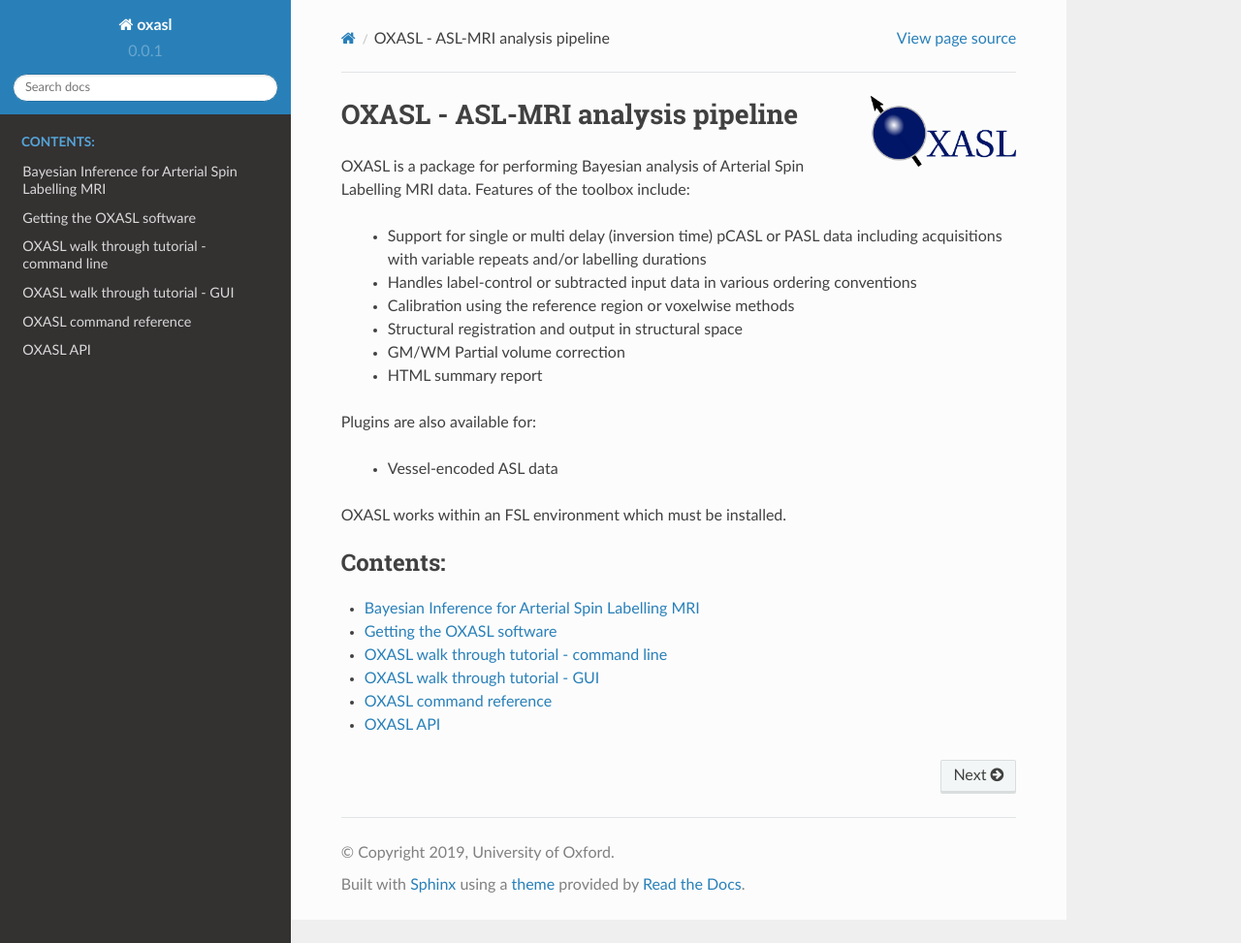
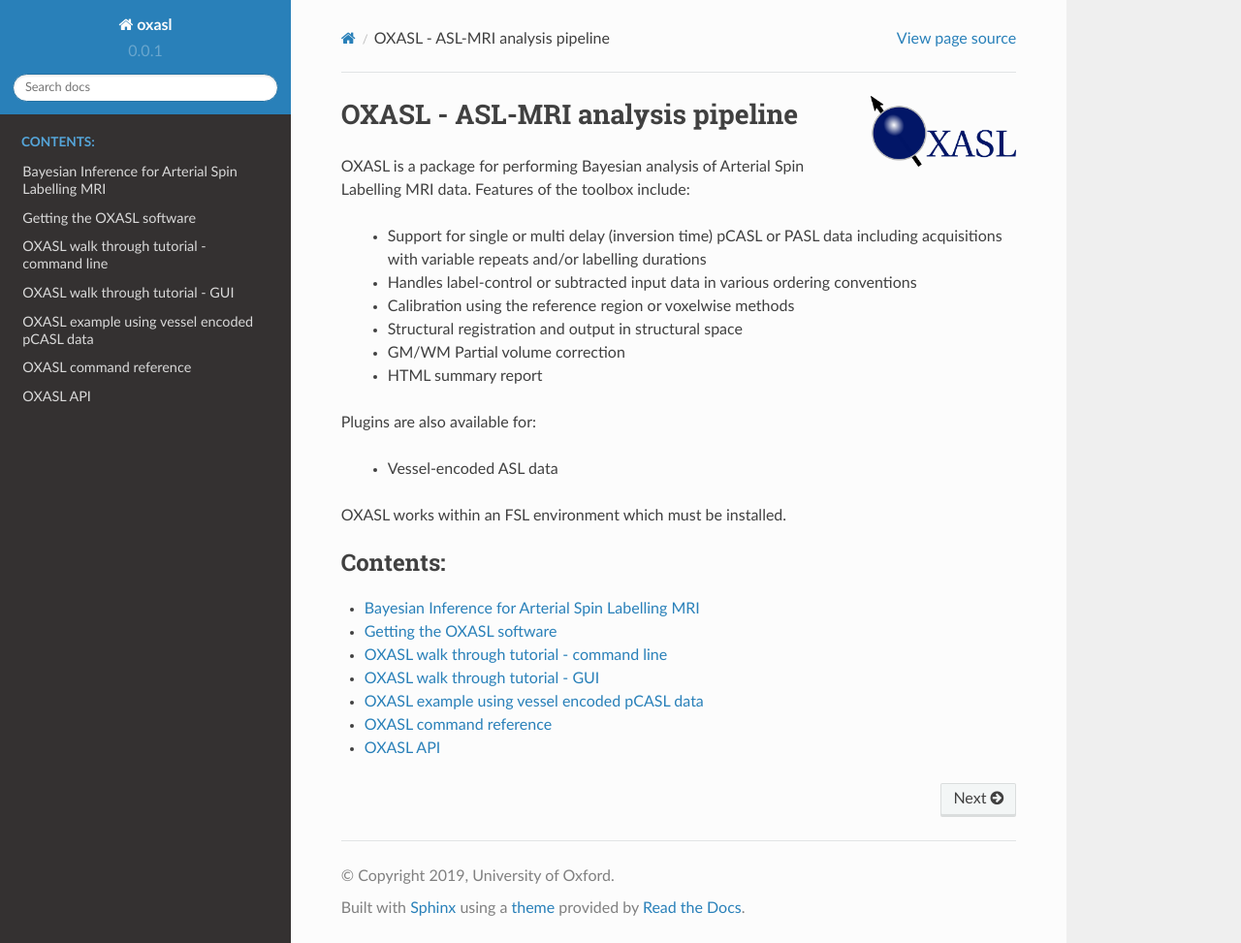
Before and after one commit to physimals/oxasl, a Sphinx documentation site: the page built from doc/index.rst, in a window 1280 px wide and 973 px high. Shown: the whole window at 97% size. Built offline with Sphinx 7.4.7 and the Read the Docs theme 2.0.0, drawn with Linux system fonts in a browser that asks for light colours; some of the changed lines change nothing that is shown.

Commit message:
Added a basic vessel-encoding example

```diff
--- /dev/null
+++ b/doc/example_ve.rst
@@ -0,0 +1,180 @@
+.. _CLI:
+
+OXASL example using vessel encoded pCASL data
+=============================================
+
+This example shows how to process vessel encoded pCASL data with OXASL.
+
+Obtaining and installing ``VEASL``
+~~~~~~~~~~~~~~~~~~~~~~~~~~~~~~~~~~
+
+Vessel encoded ASL can only be processed when the ``VEASL`` tool for
+vessel decoding is installed. Currently we are not able to distribute
+this tool publically, so if you are interested in processing VEPCASL data
+please contact Michael Chappell (michael.chappell@eng.ox.ac.uk) to obtain
+a copy of the VEASL code.
+
+VEASL must be installed in your path. The ideal installation locations are
+either:
+
+ - ``$FSLDIR/bin`` if you have access to ``$FSLDIR``
+ - ``$FSLDEVDIR/bin`` if you have defined ``$FSLDEVDIR``
+ - Anywhere else in your default ``$PATH``
+
+Running OXASL on VE data
+~~~~~~~~~~~~~~~~~~~~~~~~
+
+The key distinction between running VE data and regular ASL data is the ``--iaf`` option.
+This should be set to one of:
+
+ - ``--iaf=ve`` for raw VEPCASL data
+ - ``--iaf=vediff`` for VEPCASL data which has undergone pairwise subtraction
+
+In addition the following option must be provided for VE data:
+
+ - ``--veslocs=<vessel locations file>``
+
+The vessel locations file defines the initial locations for the encoded vessels - the
+first row gives the X co-ordinates, the second row the Y co-ordinates. For example
+this data defines 4 source vessels::
+
+    -25  25 -25  25
+    -13 -13 -24 -25
+
+The encoding sequence is currently assumed to be determined from the estimated initial
+vessel locations.
+
+An example command line for multi-PLD VEPCASL data would be:
+
+    oxasl -i mpld_asltc --casl --iaf=ve --ibf=tis --slicedt=0.0452 \
+          --plds=0.25,0.5,0.75,1.0,1.25,1.5 --bolus=1.4 \
+          --veslocs=veslocs.txt \
+          -o oxasl_out
+
+Other standard OXASL options can also be used to enable calibration, provide structural data,
+or apply preprocessing corrections to the data.
+
+Pairwise subtracted VE data
+---------------------------
+
+By using ``--iaf=vediff`` it is possible to process pairwise-subtracted VE data. In general
+it is better to use the raw data, however some preprocessing strategies, such as denoising,
+may be better applied to subtracted data, where the static signal has been removed. **It
+is probably not a good idea to apply motion correction in this case as the subtracted images
+may only show signal in parts of the brain**. Do motion correction prior to subtraction instead.
+
+Additional common VE options
+~~~~~~~~~~~~~~~~~~~~~~~~~~~~
+
+``--nfpc=<Number of flows per class>``
+--------------------------------------
+
+VEASL can model the fact that each voxel may be fed by more than one vessel. A combination
+of feeder vessels is called a *class*. This option defines the number of vessels per class.
+The default value is 2.
+
+``--infer-loc=none|xy|rigid``
+-----------------------------
+
+This option controls how the locations of the vessels are inferred. ``none`` means they
+are fixed at their initial positions, ``xy`` means the X/Y co-ordinates are allowed to
+vary, and ``rigid`` infers a rigid body transformation of the co-ordinates. The default
+is ``rigid``.
+
+``--init-loc``
+-------------
+
+This option applies to multi-PLD data only. If specified an initial decoding run is
+performed on the mean across all PLDs to determine vessel locations. By default these
+vessel locations are then fixed when performing the vessel decoding on the individual
+PLDs. It is possible to initialize the vessel locations on the mean data and *also*
+infer them for each PLD using ``--init-loc`` together with the
+``--infer-loc-pld=none|xy|rigid`` option.
+
+The log output
+~~~~~~~~~~~~~~
+
+The command line output is similar to the non-VE case, however there is an additional
+vessel decoding step between the preprocessing and the kinetic model inversion, which will
+look something like this (showing 1 PLD only)::
+
+    Performing vessel decoding
+    - Initial vessel locations:
+    X: [-25.  25. -25.  25.]
+    Y: [-13. -13. -24. -25.]
+
+    - Encoding matrix:
+    TWO
+    0.0, 0.0, 0.0, 0.0
+    0.0, 1.0, 0.0, 0.0
+    90.0, 2.0, -25.0, 25.0
+    90.0, 3.0, -25.0, 25.0
+    0.0, 2.0, -13.0, -24.5
+    0.0, 3.0, -13.0, -24.5
+    13.495733280795811, 2.0, -18.475358737629833, -7.29290476485388
+    13.495733280795811, 3.0, -18.475358737629833, -7.29290476485388
+    MAC:
+    0.0, 50.0, -0.0, -0.0, -3.0068078634963786, -0.3971255668768797
+    0.0, 8.974483684827054e-08, -18.75, -7.25, -12.52836611276087, -1.6546898639495466
+    0.0, 0.0, 270.0, 270.0, 76.5042667192042, 76.5042667192042
+    25.0, 25.0, 5.75, 5.75, 5.591226986387976, 5.591226986387976
+
+    - Fitting PLD 1
+    - Vessel locations (inference: rigid):
+        X: [-24.36777377  25.63201797 -24.39952284  25.59738261]
+        Y: [-14.52208469 -14.66639867 -25.52203887 -26.66634868]
+        Translation: 0.616, -1.59  Rotation: -0.165 (degrees)
+    - Class proportions:
+        [0.46011736 0.06254921 0.04755664 0.03730842 0.07797115 0.31449723]
+
+    DONE vessel decoding
+
+The subsequent kinetic model inversion will then be performed on each vessel individually
+marked by the log messages::
+
+    Processing per-vessel decoded images
+
+    - Processing vessel 1
+    ...etc
+
+After each vessel has been individually model fitted, the output is combined for all
+vessels::
+
+    Generating combined images for all vessels
+
+Output images
+~~~~~~~~~~~~~
+
+The output images are as usual found in the ``oxasl_out/output`` directory, however there is an additional
+layer not present for non-VE data. The ``all_vessels`` subdirectory contains the output for all vessels
+combined, while the ``vessel<n>`` directories contain the individual vessel outputs.
+
+The usual OXASL output images are produced, for example:
+
+ - ``perfusion.nii.gz`` - This is the relative perfusion image
+ - ``arrival.nii.gz`` - This is the inferred bolus arrival time image
+ - ``aCBV.nii.gz`` - This is the inferred macrovascular signal image containing arterial volume fraction as a percentage
+ - ``mask.nii.gz`` - This is the binary brain mask used in the analysis
+
+Calibrated outputs are also produced if calibration data is supplied, and structural space outputs are
+also produced where structural data is available.
+
+How all-vessel output images are combined
+-----------------------------------------
+
+The combination of single-vessel data into all-vessel data is not completely trivial. The
+following methods are used:
+
+ - For perfusion and macrovascular signal data, the output of the individual vessels is summed
+ - For arrival time and variance/STD outputs, the combined output is a weighted average of the
+   individual vessels, weighted by the relative perfusion contribution from each vessel in
+   each voxel.
+
+Summary report
+~~~~~~~~~~~~~~
+
+The summary report will contain, alongside the usual information, separate output images for
+each vessel and the combined output images:
+
+.. image:: images/report_ve.png
+   :alt: Individual vessel output
--- a/doc/index.rst
+++ b/doc/index.rst
@@ -31,5 +31,6 @@
    download
    walkthrough_cl
    walkthrough_gui
+   example_ve
    oxasl
    api
```
Also changed, not shown: doc/images/report_ve.png (added).
